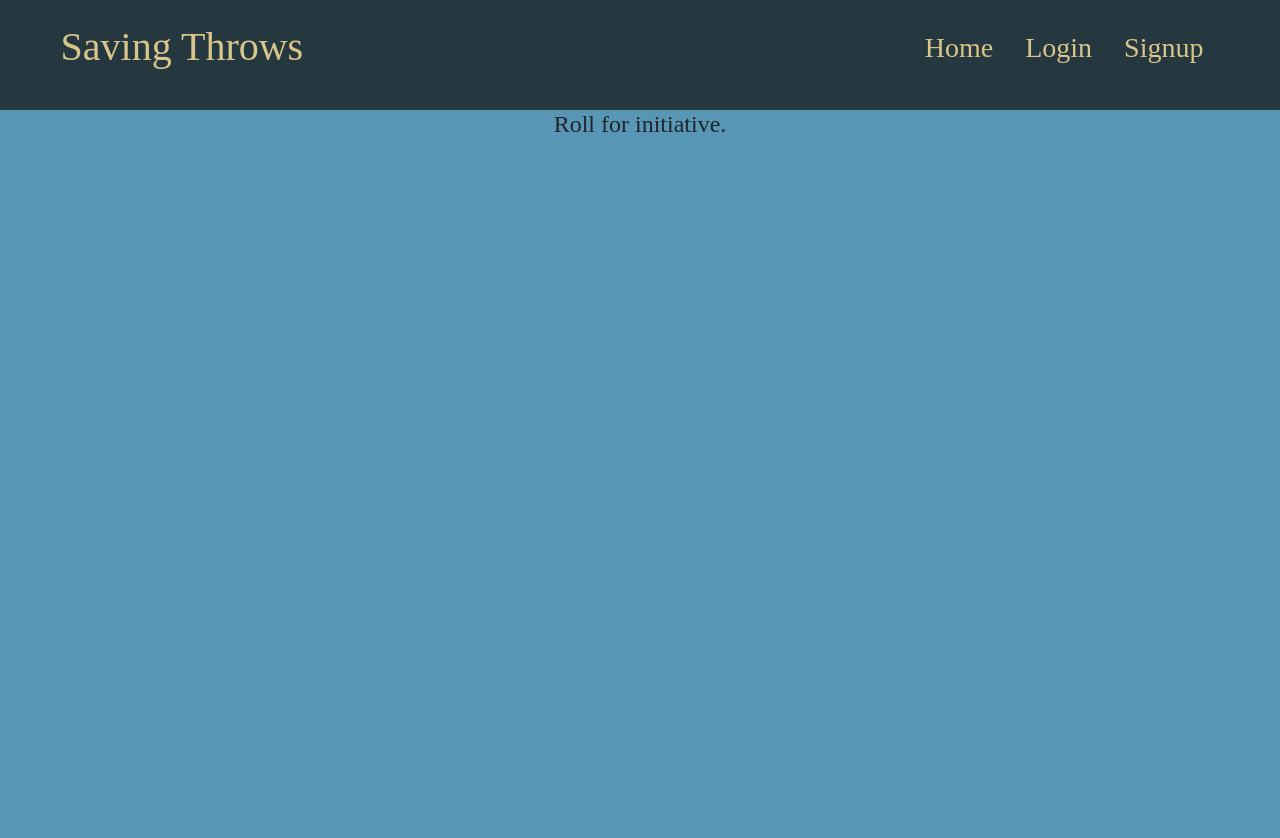
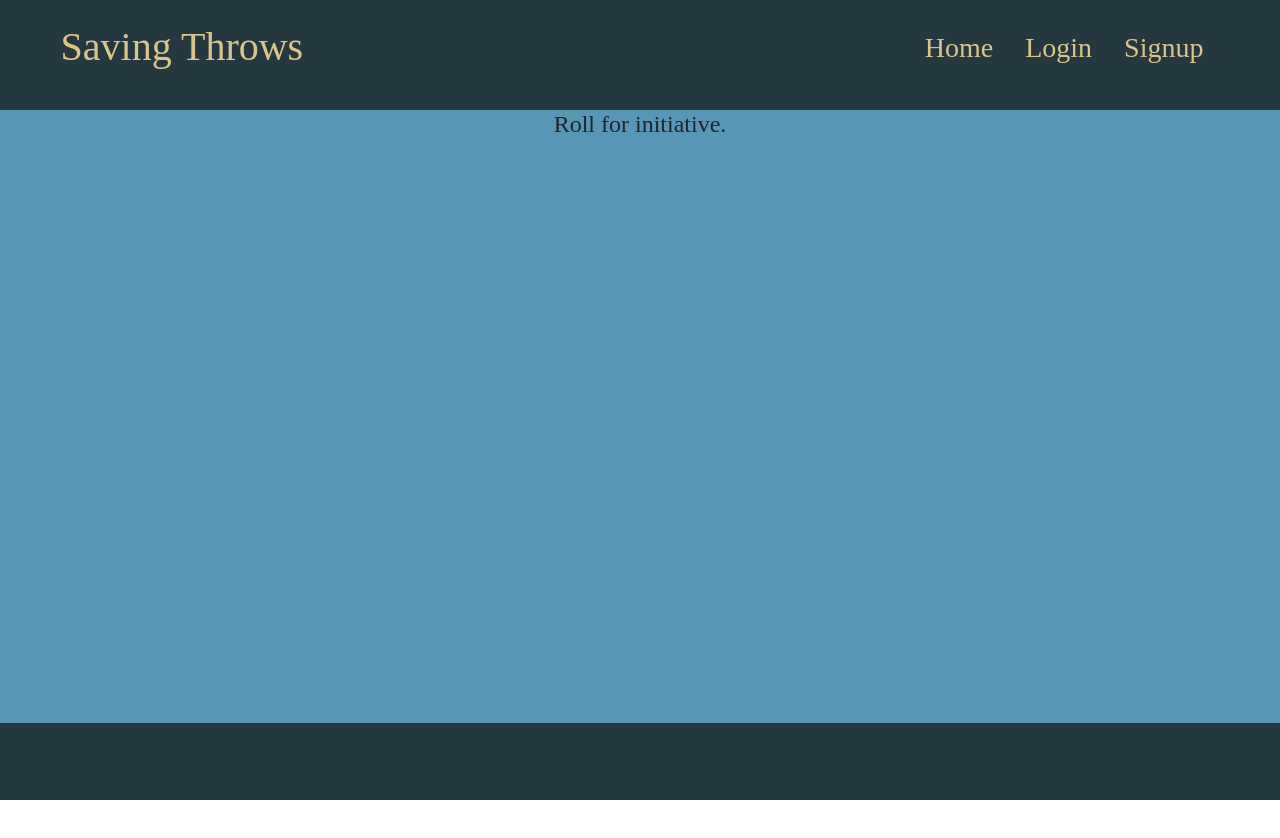
Before and after one commit to AnthonyRqqq/saving-throw-app, a React (Vite) app in the folder client/: page / in a window 1280 px wide. Shown: the top 838 px of the page. After the commit the page ends 800 px from the top, so only its background shows below. Built offline with nearby package versions, Linux system fonts and the light colour scheme.

Commit message:
Footer added

```diff
--- a/client/src/App.css
+++ b/client/src/App.css
@@ -6,6 +6,9 @@
 
 #root {
   overflow: hidden;
+  min-height: 100vh;
+  display: flex;
+  flex-direction: column;
 }
 
 * {
@@ -18,9 +21,18 @@
   padding: 0.8%;
 }
 
+.footer {
+  background-color: #253840;
+  padding-top: 6%;
+}
+
 h1 {
   color: #d9c589;
   margin-left: 3%;
+}
+
+.main {
+  flex: 1
 }
 
 /* Nav-link styling */
@@ -53,7 +65,7 @@ h1 {
 main {
   background-color: #5896b6;
   flex: 1;
-  min-height: 100vh;
+  /* min-height: 100vh; */
 }
 
 .loginInput,
--- a/client/src/App.jsx
+++ b/client/src/App.jsx
@@ -1,27 +1,32 @@
-import { Outlet } from 'react-router-dom';
-import Navigation from './components/Navigation';
-import { ApolloClient, InMemoryCache, ApolloProvider } from '@apollo/client';
+import { Outlet } from "react-router-dom";
+import Navigation from "./components/Navigation";
+import { ApolloClient, InMemoryCache, ApolloProvider } from "@apollo/client";
+import Footer from "./components/Footer";
 
-import './App.css'
+import "./App.css";
 
 const client = new ApolloClient({
-  uri: '/graphql',
-  cache: new InMemoryCache()
-})
+  uri: "/graphql",
+  cache: new InMemoryCache(),
+});
 
 export default function App() {
   return (
     // ApolloProvider wrapper enables access to ApolloClient from anywhere in program
     <ApolloProvider client={client}>
-        <header className='header'>
+      <header className="header">
         <h3>
           <Navigation />
         </h3>
       </header>
 
-        <main className='main'>
+      <main className="main">
         <Outlet />
       </main>
+
+      <footer className="footer">
+        <Footer />
+      </footer>
     </ApolloProvider>
-  )
+  );
 }
--- a/client/src/components/Footer.jsx
+++ b/client/src/components/Footer.jsx
@@ -0,0 +1,3 @@
+export default function Footer()  {
+
+}
```
Also changed, not shown: client/src/components/Header.jsx (deleted). Lines whose indentation alone changed are shown as unchanged.
